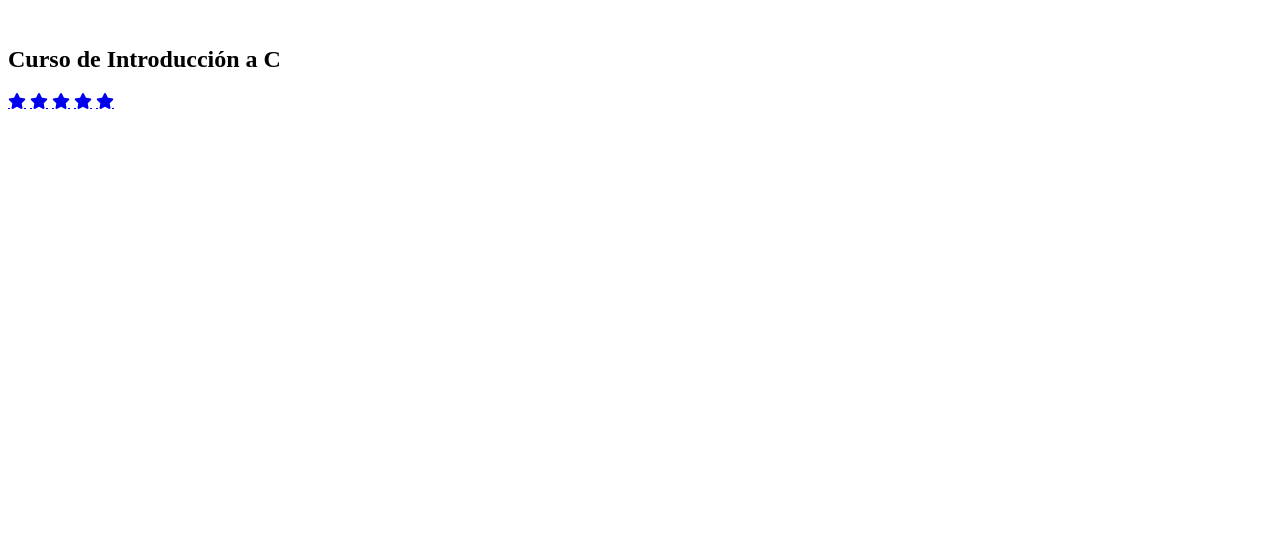
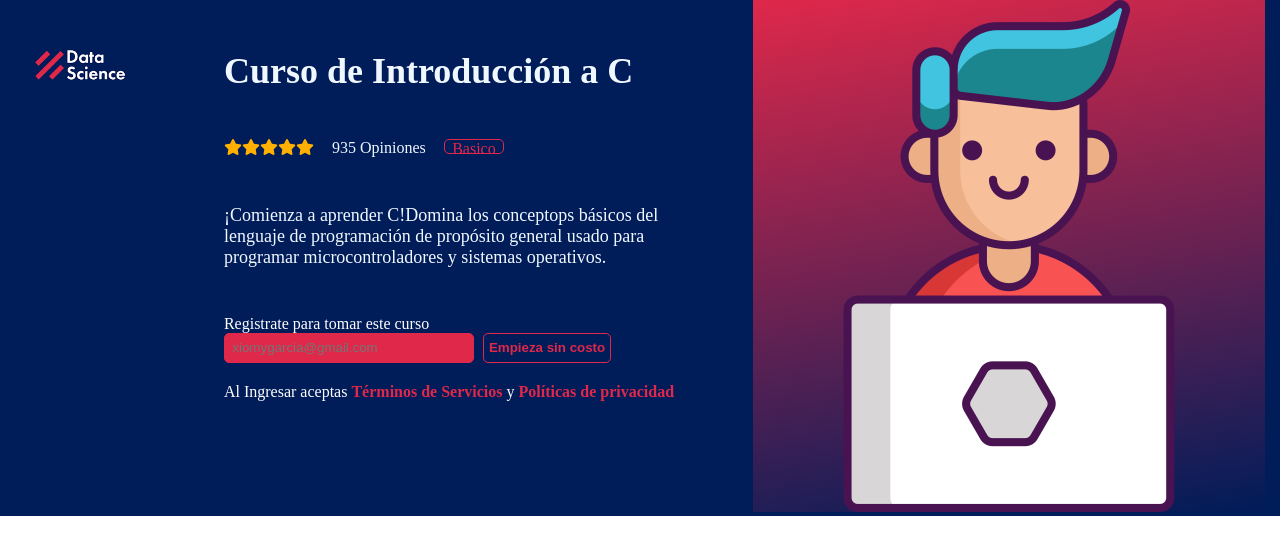
Before and after one commit to XIOMY-SKAYURI/dataScienceR, a website: page src/index.html in a window 1280 px wide. Drawn offline with Linux system fonts and the light colour scheme.

Commit message:
reto pantalla 1

```diff
--- a/package.json
+++ b/package.json
@@ -20,6 +20,7 @@
   "dependencies": {
     "@babel/core": "^7.14.5",
     "@babel/plugin-transform-modules-commonjs": "^7.14.5",
+    "bootstrap": "^5.0.1",
     "eslint": "^7.28.0",
     "serve": "^12.0.0"
   }
--- a/src/index.html
+++ b/src/index.html
@@ -5,40 +5,67 @@
     <meta charset="UTF-8">
     <meta http-equiv="X-UA-Compatible" content="IE=edge">
     <meta name="viewport" content="width=device-width, initial-scale=1.0">
-    <link rel="stylesheet" href="./style.css">
+    <link rel="stylesheet" href="./main.css">
     <title>wiii</title>
 </head>
 
 <body>
     <!-- Pantalla 1 -->
-    <section d-flex flex-row>
+    <section>
         <div>
             <img src="./img/logo.png" alt="" class="logo">
         </div>
-        <div>
+        <div class="container">
             <h1>Curso de Introducción a C</h1>
-            <div>
-                <!-- star -->
-                <div class="star-wrapper">
-                    <a href="#" class="fas fa-star s1"></a>
-                    <a href="#" class="fas fa-star s2"></a>
-                    <a href="#" class="fas fa-star s3"></a>
-                    <a href="#" class="fas fa-star s4"></a>
-                    <a href="#" class="fas fa-star s5"></a>
+            <div class="column2">
+                <!-- row2 -->
+                <div class="row2">
+                    <!-- star -->
+                    <div class="star-wrapper">
+                        <a href="#" class="fas fa-star"></a>
+                        <a href="#" class="fas fa-star"></a>
+                        <a href="#" class="fas fa-star"></a>
+                        <a href="#" class="fas fa-star"></a>
+                        <a href="#" class="fas fa-star"></a>
+                    </div>
+                    <!-- Opinions -->
+                    <div class="opinions">
+                        935 Opiniones
+                    </div>
+
+                    <!-- Level -->
+                    <div class="level">
+                        Basico
+                    </div>
                 </div>
 
+                <!-- row3 -->
+                <div class="row3">
+                    <p>¡Comienza a aprender C!Domina los conceptops básicos del lenguaje de programación de propósito
+                        general usado para programar microcontroladores y sistemas operativos.</p>
+                </div>
+
+                <!-- row4 -->
+                <div class="row4">
+                    <p>Registrate para tomar este curso</p>
+                    <div>
+                        <input type="email" placeholder="  xiomygarcia@gmail.com">
+                        <button>Empieza sin costo</button>
+                    </div>
+                    <p class="terminos">Al Ingresar aceptas <strong>Términos de Servicios</strong> y <strong>Políticas
+                            de
+                            privacidad</strong>
+                    </p>
+                </div>
             </div>
         </div>
         <div>
-            <img src="./img/maquetado.png" alt="" class="logo">
+            <img class="avatar" src="./img/Avatar.png" alt="">
+            <div class="fondo"></div>
         </div>
 
     </section>
 
-    <!-- Pantalla 2 -->
-    <section>
-
-    </section>
     <script src="https://kit.fontawesome.com/5ea815c1d0.js"></script>
     <script src="main.js" type="module"></script>
 </body>
--- a/src/main.css
+++ b/src/main.css
@@ -0,0 +1,170 @@
+:root {
+
+    --primary-blue: #001C59;
+    --primary-red: #DF284A;
+
+  }
+
+  * {
+    margin: 0;
+    padding: 0;
+    list-style: none;
+    text-decoration: none;
+    box-sizing: border-box;
+
+  }
+section{
+    display: flex;
+    flex-direction: row;
+    width: 100%;
+    height: 50%;
+    background-color: var(--primary-blue);
+   justify-content: space-around;
+}
+
+h1{
+    color: aliceblue;
+    font-size: 36px;
+}
+
+.row2{
+    display: flex;
+    flex-direction: row;
+    justify-content:space-between;
+    width: 280px;
+}
+
+.row2 div:first-child{
+    display: flex;
+    flex-direction: row;
+  }
+.row2 div:nth-child( 2 ){
+  color: aliceblue;
+}
+
+.level{
+    width: 60px;
+    height: 15px;
+    color: var(--primary-red);
+    background-color: transparent;
+    border:1px solid var(--primary-red);
+    border-radius: 5px;
+    text-align: center;
+}
+
+.logo{
+    width: 130px;
+    height: 130px;
+}
+
+.fas {
+
+    color:#FFB000;
+
+  }
+
+.row3 p{
+    color: aliceblue;
+    width: 450px;
+    font-size: 18px;
+}
+
+input{
+    width: 250px;
+    border:1px solid var(--primary-red);
+    border-radius: 5px;
+    background-color: var(--primary-red);
+    height: 30px;
+    /* opacity: 0.5; */
+}
+button{
+    border:1px solid var(--primary-red);
+    border-radius: 5px;
+    color: var(--primary-red);
+    font-weight: 600;
+    background-color: transparent;
+    padding: 5px;
+    height: 30px;
+margin-left: 5px;
+}
+
+.terminos{
+    color: white;
+    margin-top: 20px;
+}
+
+.terminos strong{
+    color: var(--primary-red);
+
+
+}
+
+.container{
+    display: flex;
+    flex-direction: column;
+    justify-content:start;
+    padding: 50px;
+}
+.column2{
+    display: flex;
+    flex-direction: column;
+/* padding-top: 50px; */
+/* width: 150px; */
+height: 350px;
+/* align-items: baseline; */
+justify-content:space-evenly;
+
+}
+
+.row4{
+    display: flex;
+    flex-direction: column;
+    justify-content: space-around;
+    height: 80px;
+}
+
+.row4 p:first-child{
+    color: white;
+}
+
+.fondo{
+    z-index: 1;
+    position: absolute;
+    background-color:  var(--primary-red);
+
+}
+
+.avatar{
+    z-index: 1;
+    position: relative;
+    /* background-color:  ; */
+    background: linear-gradient(170deg, var(--primary-red), var(--primary-blue))
+
+}
+
+@media only screen and (max-width: 900px) {
+    section{
+        display: flex;
+        flex-direction: column;
+        width: 100%;
+        height: 100%;
+        background-color: var(--primary-blue);
+       justify-content: space-around;
+    }
+
+    h1{
+
+        font-size: 28px;
+    }
+
+    .avatar{
+        display: none;
+
+    }
+    .row3 p{
+
+        width: 400px;
+        font-size: 16px;
+    }
+
+}
```
Also changed, not shown: src/img/Avatar.png (added), src/img/logo.png (added), 1 other file.
